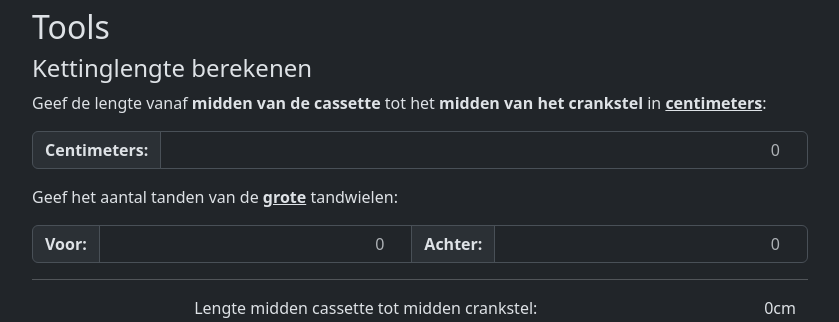
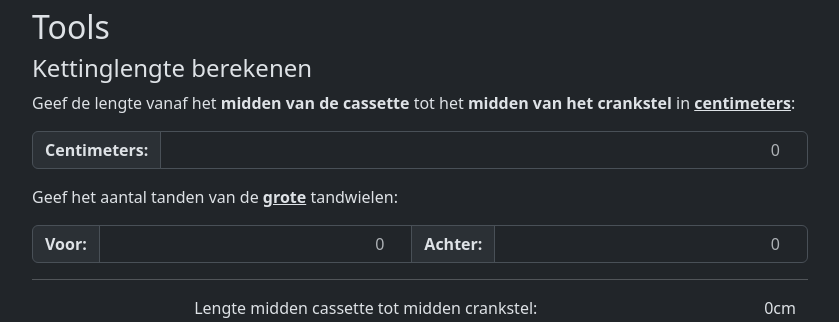
Before and after one commit to muf-muf/fietstools, a PHP site: page / in a window 1280 px wide. Shown: the top 322 px of the page, without its empty margins (220-1059 px from the left). Run offline with PHP 8.4, Linux system fonts and the light colour scheme.

Commit message:
Update fietstools.php

```diff
--- a/fietstools.php
+++ b/fietstools.php
@@ -1,6 +1,6 @@
 <h4>Kettinglengte berekenen</h4>
 <form class="row g-3">
-    <span>Geef de lengte vanaf <b>midden van de cassette</b> tot het <b>midden van het crankstel</b> in <b><u>centimeters</u></b>:</span>
+    <span>Geef de lengte vanaf het <b>midden van de cassette</b> tot het <b>midden van het crankstel</b> in <b><u>centimeters</u></b>:</span>
     <div class="input-group">
         <span class="input-group-text" id="form__cassette-tot-crankstel--cm"><span><b>Centimeters:</b></span></span>
         <input type="number" class="form-control text-end" id="input-chainlength__cassetteCm" placeholder=0 min=0 oninput="calcChainLength()" required aria-label="Tanden tandwiel voor" aria-describedby="form__cassette-tot-crankstel--cm">
```
